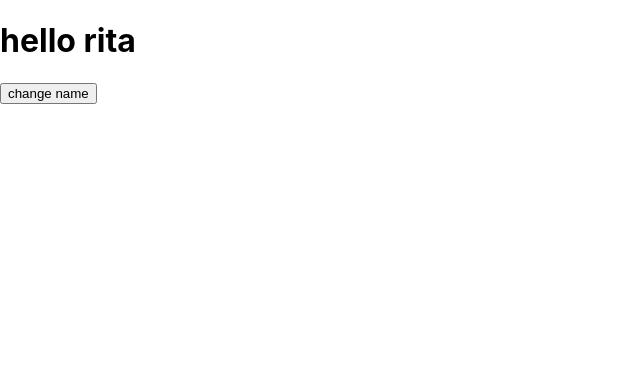
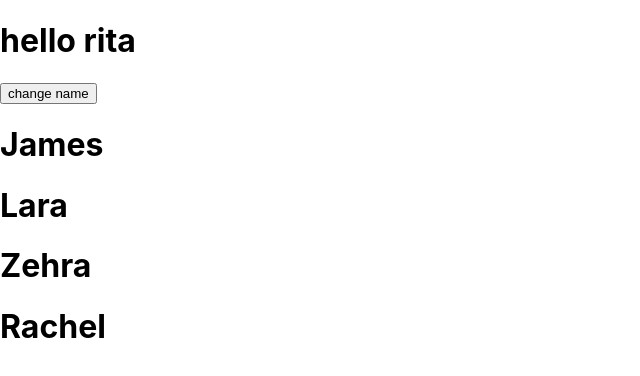
Before and after one commit to ritaqyang/monster, a React (Create React App) app: page / in a window 1280 px wide. Shown: the top 376 px of the page, without its empty margins (0-640 px from the left). Built offline with nearby package versions, Linux system fonts and the light colour scheme.

Commit message:
array map() test

```diff
--- a/src/App.js
+++ b/src/App.js
@@ -6,6 +6,20 @@ class App extends Component {
     super();
     this.state={
       name:{first:"rita",last:"yang"},
+      monsters:[
+        {
+          name:"James"
+        },
+        {
+          name:"Lara"
+        },
+        {
+          name:"Zehra"
+        },
+        {
+          name:"Rachel"
+        }
+      ]
     }
 
   }
@@ -18,8 +32,10 @@ class App extends Component {
         this.setState({name:{first:"brian",last:"kehoe"}});
 
         console.log(this.state);
-      }}
-       >change name</button>
+      }}>change name</button>
+      {this.state.monsters.map((monster)=>{
+        return <h1>{monster.name}</h1>;
+      })}
       </>
     )
 
```
